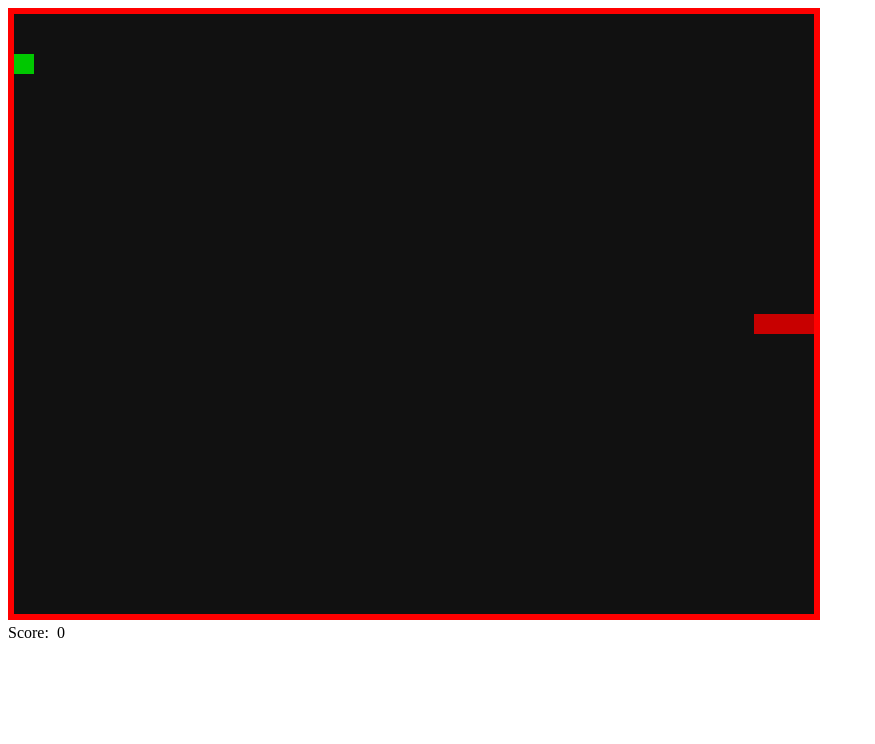
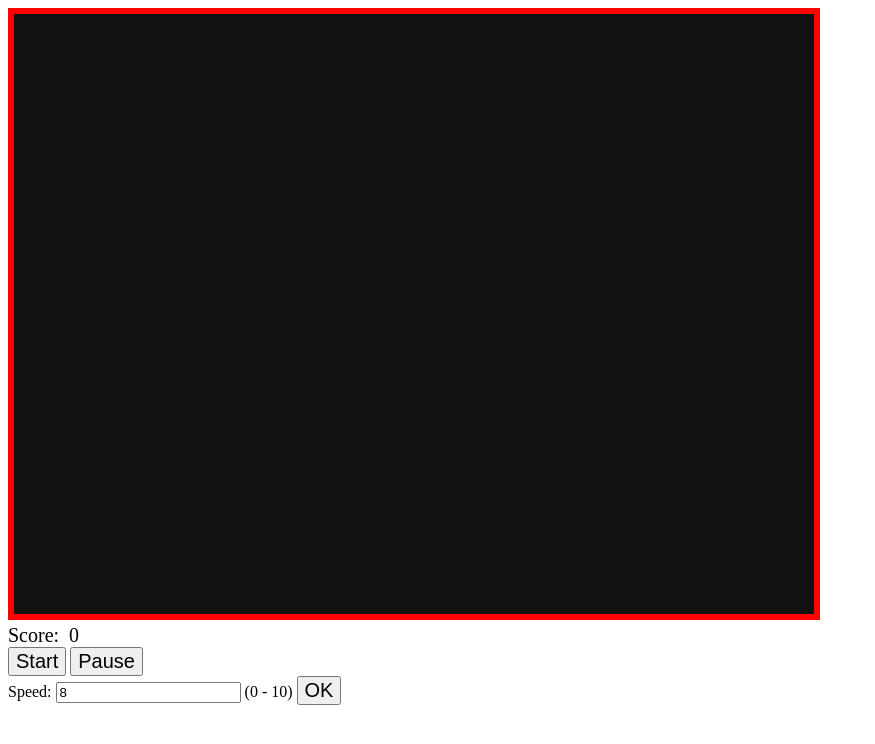
Before and after one commit to DulongSang/Snake, a plain HTML site: page index.html in a window 1280 px wide. Shown: the whole page, without its empty margins (0-875 px from the left). Drawn offline with Linux system fonts and the light colour scheme.

Commit message:
"Update UI"

```diff
--- a/index.html
+++ b/index.html
@@ -10,11 +10,23 @@
     <script src="scripts/Snake.js" type="text/javascript"></script>
     <script src="scripts/main.js" type="text/javascript"></script>
 </head>
-<body onload="checkCanvasSupported();">
+<body onload="checkCanvasSupported()">
     <canvas id="map" width="800" height="600" id="game"></canvas>
-    <div id="score_container">
+    <div class="score_container">
         <span>Score:&nbsp;</span>
         <span id="score">0</span>
     </div>
+
+    <div>
+        <button id="restart" onclick="newGame()">Start</button>
+        <button id="pause" onclick="pause_play()">Pause</button>
+    </div>
+
+    <div>
+        <span>Speed: </span>
+        <input id="speed" type="number" width="10" value="8">
+        <span>(0 - 10)</span>
+        <button onclick="updateSpeed()">OK</button>
+    </div>
 </body>
 </html>
--- a/scripts/Snake.js
+++ b/scripts/Snake.js
@@ -100,7 +100,7 @@ class Snake {
 
     updateDirection(newDirection) {
         if (!this.direction.equals(newDirection) && !this.direction.equals(newDirection.reverse())) {
-            console.log("direction changed: " + newDirection.toString());
+            //console.log("direction changed: " + newDirection.toString());
             this.direction = newDirection;
         }
     }
--- a/scripts/main.js
+++ b/scripts/main.js
@@ -2,7 +2,8 @@ let canvas;
 let ctx;
 let snake;
 let updateEventId;
-const updateFrequency = 200;
+let gameStatus;
+let updateFrequency = 200;
 
 const leftKey = 37;
 const upKey = 38;
@@ -17,7 +18,11 @@ const initialize = function() {
 const update = function() {
     if (snake.update()) {
         clearInterval(updateEventId);
+        ctx.font = "100px Arial";
+        ctx.fillText("Game Over", 135, 250);
+
         console.log("Game Over!");
+        gameStatus = "over";
     }
 }
 
@@ -34,7 +39,6 @@ document.onkeydown = function(event) {
         switch(keyCode) {
             case leftKey:
                 newDirection = new Vector2(-1, 0);
-                console.log("left");
                 break;
             case upKey:
                 newDirection = new Vector2(0, -1);
@@ -52,13 +56,49 @@ document.onkeydown = function(event) {
         snake.updateDirection(newDirection);
 }
 
-function checkCanvasSupported() {
-    let canvas = document.getElementById("map");
+const checkCanvasSupported = function() {
+    canvas = document.getElementById("map");
     if (canvas.getContext) {
         ctx = canvas.getContext("2d");
-        initialize();
-        updateEventId = setInterval(update, updateFrequency);
+
     } else {
         alert("Your browser does not support the canvas tag!");
     }
 }
+
+const newGame = function() {
+    if (gameStatus != undefined || gameStatus != "over") {
+        clearInterval(updateEventId);
+    }
+    ctx.clearRect(0, 0, canvas.width, canvas.height);
+    document.getElementById("score").innerText = "0";
+    initialize();
+    updateEventId = setInterval(update, updateFrequency);
+    gameStatus = "ongoing";
+    document.getElementById("restart").innerText = "Restart";
+}
+
+const pause_play = function() {
+    if (gameStatus == "ongoing") {
+        clearInterval(updateEventId);
+        gameStatus = "paused";
+        document.getElementById("pause").innerText = "Play";
+    } else if (gameStatus == "paused") {
+        updateEventId = setInterval(update, updateFrequency);
+        gameStatus = "ongoing";
+        document.getElementById("pause").innerText = "Pause";
+    }
+}
+
+const updateSpeed = function() {
+    let speedText = document.getElementById("speed").value;
+    let speed = parseInt(speedText);
+    if (isNaN(speed) || speed < 0 || speed > 10)
+        return;
+
+    updateFrequency = (10.5 - speed) * 80;
+    if (gameStatus == "ongoing") {
+        clearInterval(updateEventId);
+        updateEventId = setInterval(update, updateFrequency);
+    }
+}
--- a/style.css
+++ b/style.css
@@ -1,4 +1,12 @@
 canvas {
-  background: #111;
-  border: solid 6px red;
+    background: #111;
+    border: solid 6px red;
 }
+
+.score_container {
+    font-size: 20px;
+}
+
+button {
+    font-size: 20px;
+}
```
